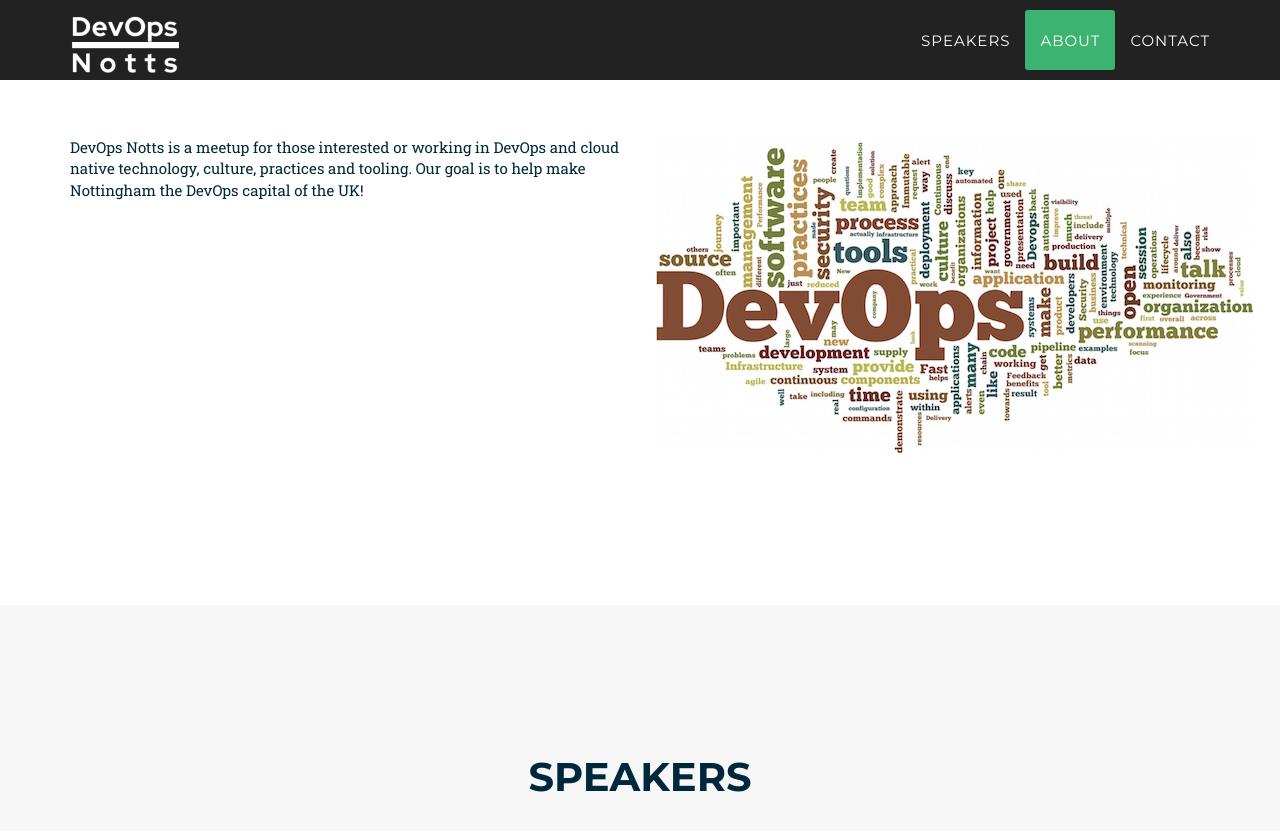
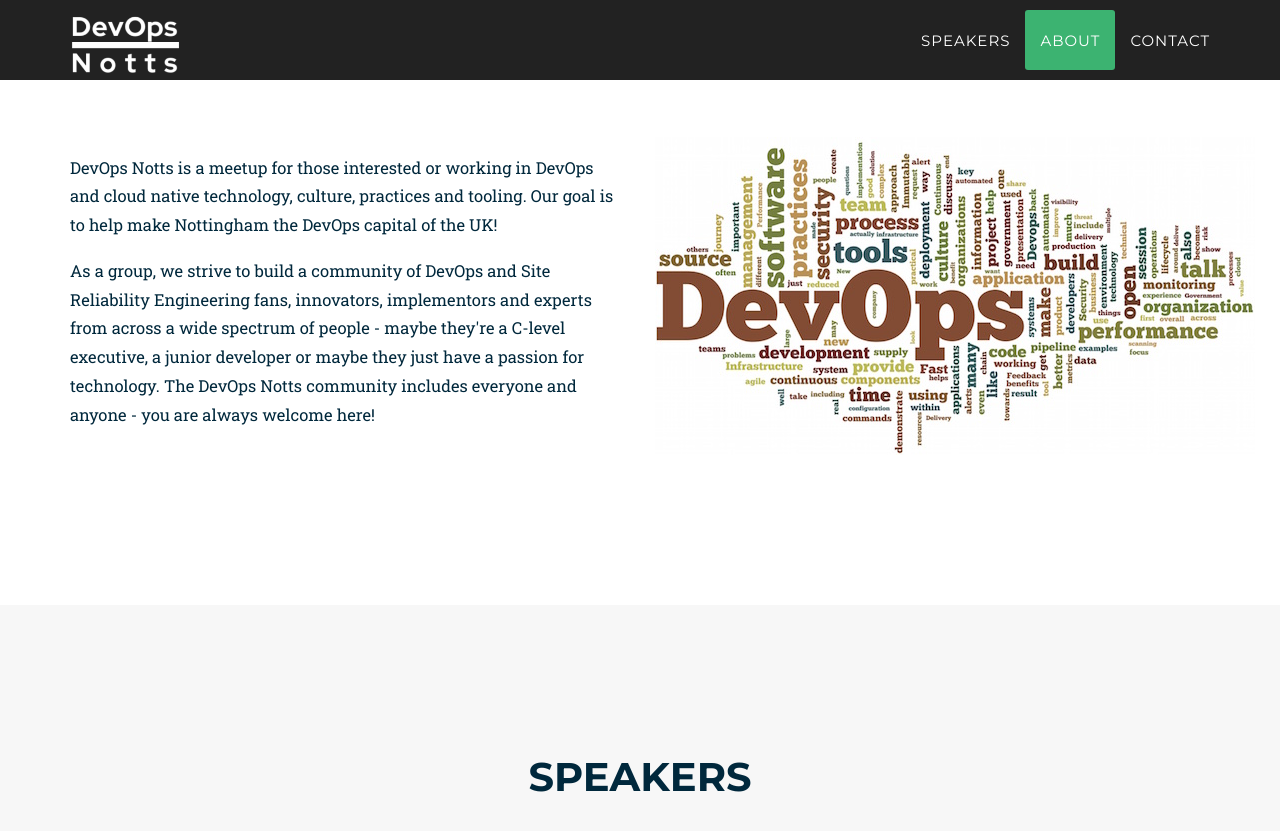
Before and after one commit to devopsnotts/devopsnotts.github.io, a Jekyll site: the page built from index.html, in a window 1280 px wide and 900 px high, scrolled down 1032 px. Shown: the top 831 px of the window. Built offline with Jekyll 4.4.1, drawn with Linux system fonts in a browser that asks for light colours; nearby versions of some CDN libraries; some web fonts are replaced.

Commit message:
about us wording

```diff
--- a/_includes/2017_data/about.html
+++ b/_includes/2017_data/about.html
@@ -9,10 +9,16 @@
         </div>
         <div class="row">
             <div class="col-lg-6">
-                    DevOps Notts is a meetup for those interested or working in DevOps and cloud native technology, culture, practices and tooling. Our goal is to help make Nottingham the DevOps capital of the UK!
+                <p>
+                    DevOps Notts is a meetup for those interested or working in DevOps and cloud native technology,
+                    culture, practices and tooling. Our goal is to help make Nottingham the DevOps capital of the UK!
+                </p>
+                <p>
+                    As a group, we strive to build a community of DevOps and Site Reliability Engineering fans, innovators, implementors and experts from across a wide spectrum of people - maybe they're a C-level executive, a junior developer or maybe they just have a passion for technology. The DevOps Notts community includes everyone and anyone - you are always welcome here!
+                </p>
             </div>
             <div class="col-lg-6">
-                    <img src="/css/2017_style/img/devopscloud.jpg" alt="DevOps Word Cloud"/>
+                <img src="/css/2017_style/img/devopscloud.jpg" alt="DevOps Word Cloud" />
             </div>
         </div>
     </div>
```
Lines whose indentation alone changed are shown as unchanged.
